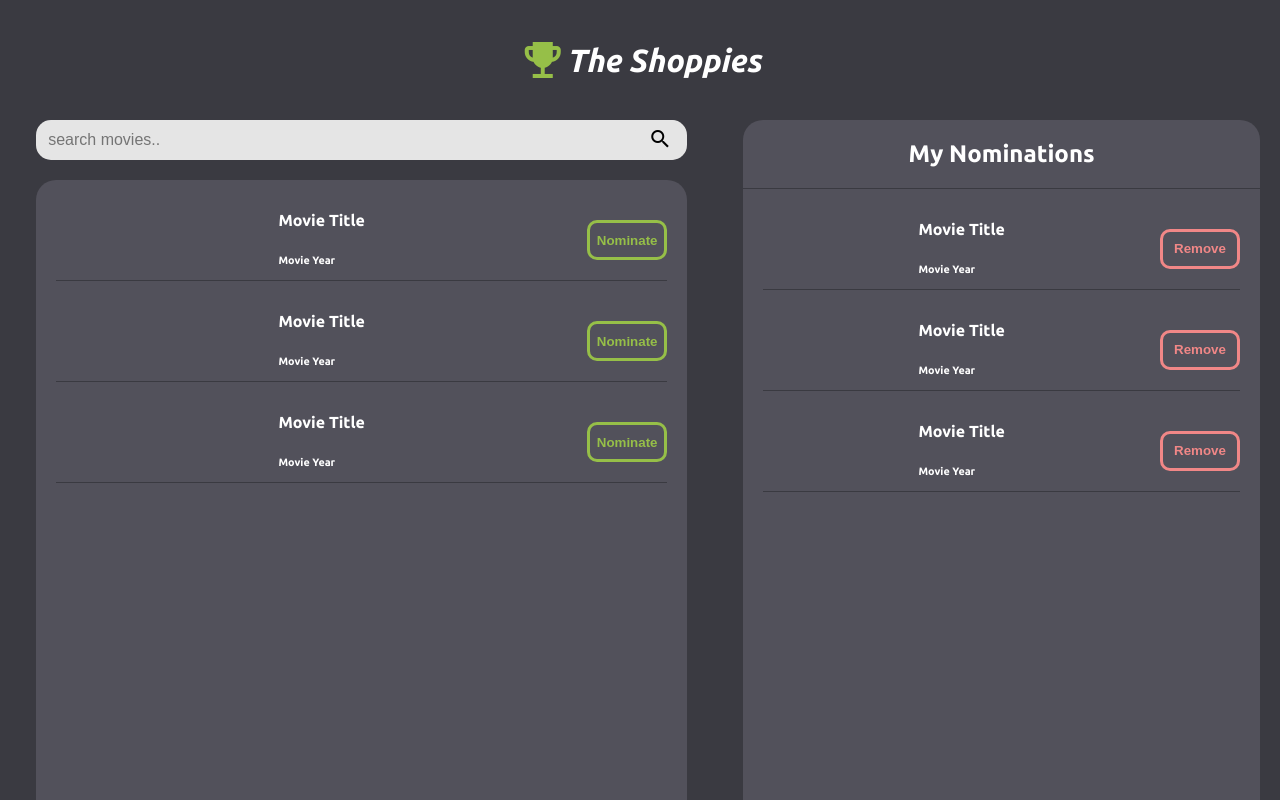
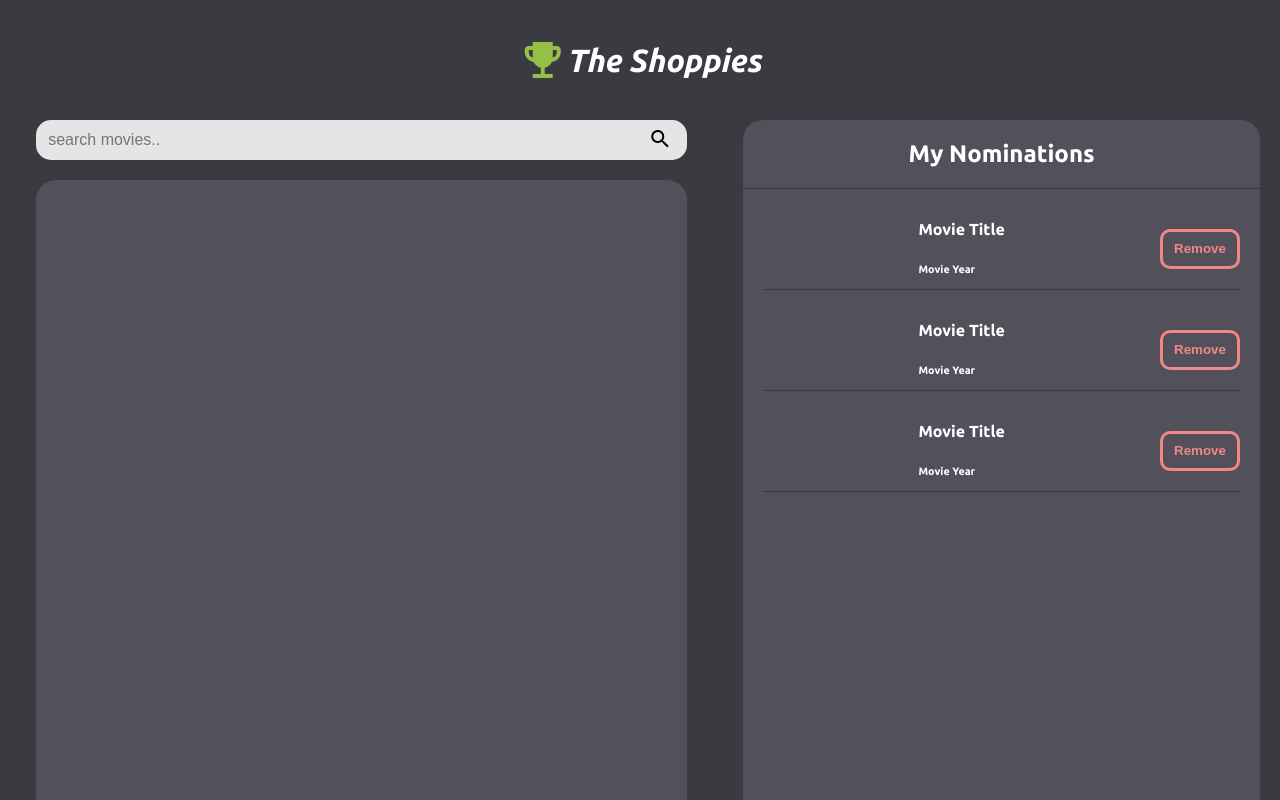
Before and after one commit to C1ndyy/TheShoppies, a React (Create React App) app: page / in a window 1280 px wide. Built offline with nearby package versions, Linux system fonts and the light colour scheme.

Commit message:
implement search feature

```diff
--- a/src/App.js
+++ b/src/App.js
@@ -17,6 +17,7 @@ function App() {
   const isMobile = useMediaQuery({ maxWidth: 767 });
   const [showNominations, setShowNominations] = useState(false);
   const [nominations, setNominations] = useState([]);
+  const [movies, setMovies] = useState([]);
 
   function removeNomination(id) {
     setNominations(nominations.filter((movie) => movie.id !== id));
@@ -33,8 +34,11 @@ function App() {
           <Header />
           <div className="content">
             <div className="search">
-              <SearchBar />
-              <SearchResults setShowNominations={setShowNominations} />
+              <SearchBar setMovies={setMovies} />
+              <SearchResults
+                movies={movies}
+                setShowNominations={setShowNominations}
+              />
             </div>
             {showNominations && (
               <Nominations
@@ -50,8 +54,11 @@ function App() {
           <Header />
           <div className="content">
             <div className="search">
-              <SearchBar />
-              <SearchResults setShowNominations={setShowNominations} />
+              <SearchBar setMovies={setMovies} />
+              <SearchResults
+                movies={movies}
+                setShowNominations={setShowNominations}
+              />
             </div>
             <Nominations
               nominations={nominations}
--- a/src/components/ResultItem/ResultItem.css
+++ b/src/components/ResultItem/ResultItem.css
@@ -2,13 +2,28 @@
   height: 80px;
   display: flex;
   flex-direction: row;
-  justify-content: space-between;
+  justify-content: flex-start;
   align-items: center;
   color: white;
   margin: 20px;
   border-bottom: 1px solid #3a3a41;
+  position: relative;
 }
 
+.ResultItem .poster {
+  width: 57px;
+  height: 80px;
+  overflow: hidden;
+  margin-right: 20px;
+  background-color: #3a3a41;
+}
+
+.ResultItem .poster > img {
+  max-height: 80px;
+}
+.ResultItem .info {
+  width: 49%;
+}
 .ResultItem .button > button {
   background-color: transparent;
   height: 40px;
@@ -18,6 +33,9 @@
   font-weight: bold;
   width: 80px;
   cursor: pointer;
+  position: absolute;
+  right: 0px;
+  top: 20px;
 }
 
 .ResultItem .button > button:hover {
--- a/src/components/ResultItem/ResultItem.jsx
+++ b/src/components/ResultItem/ResultItem.jsx
@@ -1,13 +1,15 @@
 import React from "react";
 import "./ResultItem.css";
 
-function ResultItem() {
+function ResultItem({ movie }) {
   return (
     <div className="ResultItem">
-      <div className="poster"></div>
+      <div className="poster">
+        {movie.Poster !== "N/A" && <img src={movie.Poster} />}
+      </div>
       <div className="info">
-        <h4>Movie Title</h4>
-        <h6>Movie Year</h6>
+        <h4>{movie.Title}</h4>
+        <h6>{movie.Year}</h6>
       </div>
       <div className="button">
         <button>Nominate</button>
--- a/src/components/SearchBar/SearchBar.jsx
+++ b/src/components/SearchBar/SearchBar.jsx
@@ -1,7 +1,7 @@
 import React, { useState, useEffect } from "react";
 import "./SearchBar.css";
 
-function SearchBar() {
+function SearchBar({ setMovies }) {
   const [input, setInput] = useState("");
   const BASE_URL = "http://www.omdbapi.com/?apikey=a6e00c90";
 
@@ -9,9 +9,11 @@ function SearchBar() {
     e.preventDefault();
 
     try {
-      let response = await fetch(`${BASE_URL}&s=${input}&type=movie&page=1`);
-      let movies = await response.json();
-      console.log("movies:", movies);
+      let response = await fetch(
+        `${BASE_URL}&s=${input}&type=movie&page=1`
+      ).then((res) => res.json());
+      setMovies(response.Search);
+      console.log("movies:", response);
     } catch (error) {}
   }
   return (
--- a/src/components/SearchResults/SearchResults.jsx
+++ b/src/components/SearchResults/SearchResults.jsx
@@ -2,12 +2,12 @@ import React from "react";
 import ResultItem from "../ResultItem/ResultItem";
 import "./SearchResults.css";
 
-function SearchResults() {
+function SearchResults({ movies }) {
   return (
     <div className="SearchResults">
-      <ResultItem />
-      <ResultItem />
-      <ResultItem />
+      {movies.map((movie) => (
+        <ResultItem key={movie.imdbID} movie={movie} />
+      ))}
     </div>
   );
 }
```
